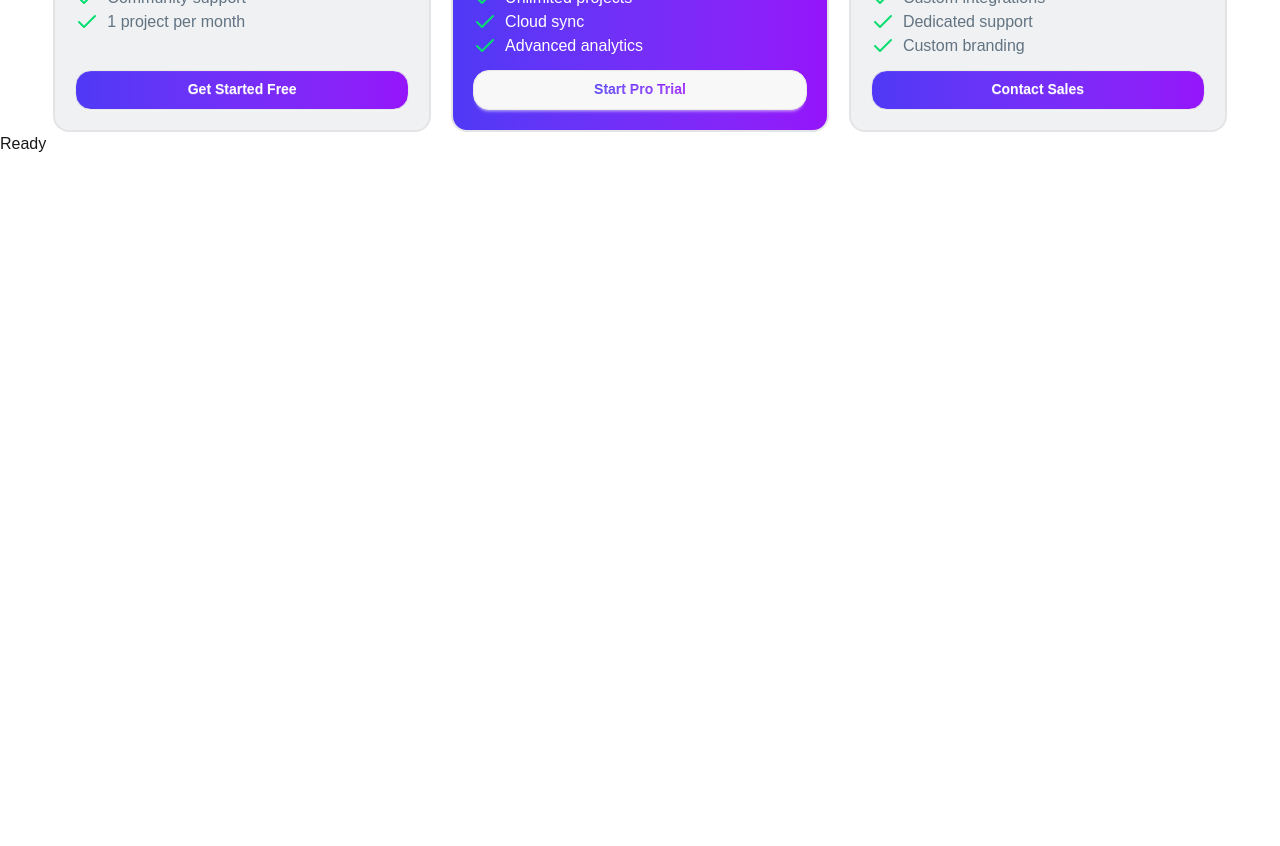
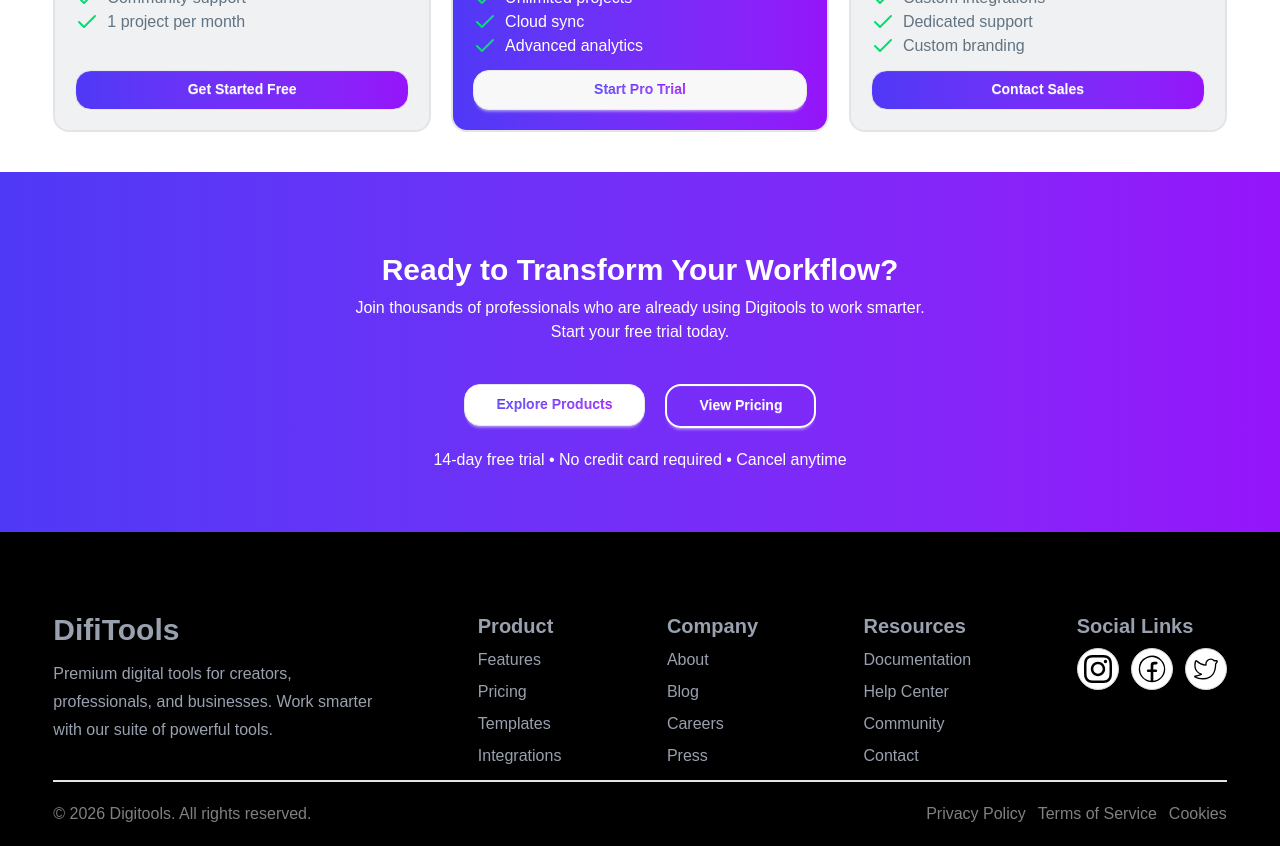
Before and after one commit to mdakash102210-wq/Assigntment-06, a React (Vite) app: page / in a window 1280 px wide. Shown: the part 1860-2706 px from the top of the page. Before the commit the page ends 2016 px from the top, so only its background shows below. Built offline with nearby package versions, Linux system fonts and the light colour scheme.

Commit message:
footer complate

```diff
--- a/package.json
+++ b/package.json
@@ -10,11 +10,16 @@
     "preview": "vite preview"
   },
   "dependencies": {
+    "@fortawesome/fontawesome-svg-core": "^7.2.0",
+    "@fortawesome/free-brands-svg-icons": "^7.2.0",
+    "@fortawesome/free-solid-svg-icons": "^7.2.0",
+    "@fortawesome/react-fontawesome": "^3.3.0",
     "@tailwindcss/vite": "^4.2.2",
     "daisyui": "^5.5.19",
     "lucide-react": "^1.3.0",
     "react": "^19.2.4",
     "react-dom": "^19.2.4",
+    "react-icons": "^5.6.0",
     "tailwindcss": "^4.2.2"
   },
   "devDependencies": {
--- a/src/App.jsx
+++ b/src/App.jsx
@@ -9,6 +9,7 @@ import Rating from "./Rating";
 import Stars from "./Stars";
 import Price from "./Price";
 import Ready from "./assets/Ready";
+import Footer from "./Footer";
 
 function App() {
   let [sowInfo, setsowInfo] = useState("Products");
@@ -22,6 +23,7 @@ function App() {
       <Stars />
       <Price />
       <Ready />
+      <Footer />
     </>
   );
 }
--- /dev/null
+++ b/src/Footer.jsx
@@ -0,0 +1,73 @@
+import { Link } from "lucide-react";
+import React from "react";
+import { CiFacebook, CiTwitter } from "react-icons/ci";
+import { FaInstagram } from "react-icons/fa";
+
+export default function Footer() {
+  return (
+    <div className="bg-black text-white">
+      <div className="text flex justify-between w-11/12 m-auto pt-20 pb-3 border-b-2 border-neutral-content text-gray-400">
+        <div>
+          <h1 className="text-3xl font-bold mb-3 ">DifiTools</h1>
+          <p className="leading-7">
+            Premium digital tools for creators, <br /> professionals, and
+            businesses. Work smarter <br /> with our suite of powerful tools.
+          </p>
+        </div>
+        <div>
+          <ul className=" space-y-2">
+            <li className="font-bold text-xl">Product</li>
+            <li>Features</li>
+            <li>Pricing</li>
+            <li>Templates</li>
+            <li>Integrations</li>
+          </ul>
+        </div>
+        <div>
+          <ul className=" space-y-2">
+            <li className="font-bold text-xl">Company</li>
+
+            <li>About</li>
+            <li>Blog</li>
+            <li>Careers</li>
+            <li>Press</li>
+          </ul>
+        </div>
+        <div>
+          <ul className=" space-y-2">
+            <li className="font-bold text-xl">Resources</li>
+            <li>Documentation</li>
+            <li>Help Center</li>
+            <li>Community</li>
+            <li>Contact</li>
+          </ul>
+        </div>
+        <div className="space-y-2">
+          <h1 className="font-bold text-xl">Social Links</h1>
+          <div className="flex  gap-3">
+            <div className="bg-white   rounded-full border border-gray-300">
+              <FaInstagram size={40} className="p-1 text-black" />
+            </div>
+            <div className="bg-white   rounded-full border border-gray-300">
+              <CiFacebook size={40} className="p-1 text-black" />
+            </div>
+            <div className="bg-white   rounded-full border border-gray-300">
+              <CiTwitter size={40} className="p-1 text-black" />
+            </div>
+          </div>
+        </div>
+      </div>
+
+      <div className="text-white flex justify-between py-5 opacity-50 w-11/12 m-auto">
+        <div className="text">
+          <p className="">© 2026 Digitools. All rights reserved.</p>
+        </div>
+        <ul className="flex gap-3">
+          <li>Privacy Policy </li>
+          <li>Terms of Service </li>
+          <li>Cookies </li>
+        </ul>
+      </div>
+    </div>
+  );
+}
--- a/src/assets/Ready.jsx
+++ b/src/assets/Ready.jsx
@@ -1,5 +1,31 @@
 import React from "react";
 
 export default function Ready() {
-  return <div>Ready</div>;
+  return (
+    <div className="bg-linear-to-r from-[#4F39F6] to-[#9514FA] text-white py-10 mt-10">
+      <div className="text text-center my-10">
+        <h1 className="font-bold text-3xl mb-2">
+          Ready to Transform Your Workflow?
+        </h1>
+        <p className="text-[#ddd">
+          Join thousands of professionals who are already using Digitools to
+          work smarter. <br /> Start your free trial today.
+        </p>
+      </div>
+
+      <div className="button flex gap-5 justify-center ">
+        <a className="btn bg-white rounded-2xl px-8 py-5 font-bold  ">
+          <p className="bg-linear-to-r from-[#4F39F6] to-[#9514FA] bg-clip-text text-transparent">
+            Explore Products
+          </p>
+        </a>
+        <a className="btn  border-2 border-base-100 bg-transparent  rounded-2xl px-8 py-5 font-bold text-white">
+          View Pricing
+        </a>
+      </div>
+      <p className="text-white text-center py-5">
+        14-day free trial • No credit card required • Cancel anytime
+      </p>
+    </div>
+  );
 }
```
Also changed, not shown: 1 other file (tests, documents, lock files or other folders).
